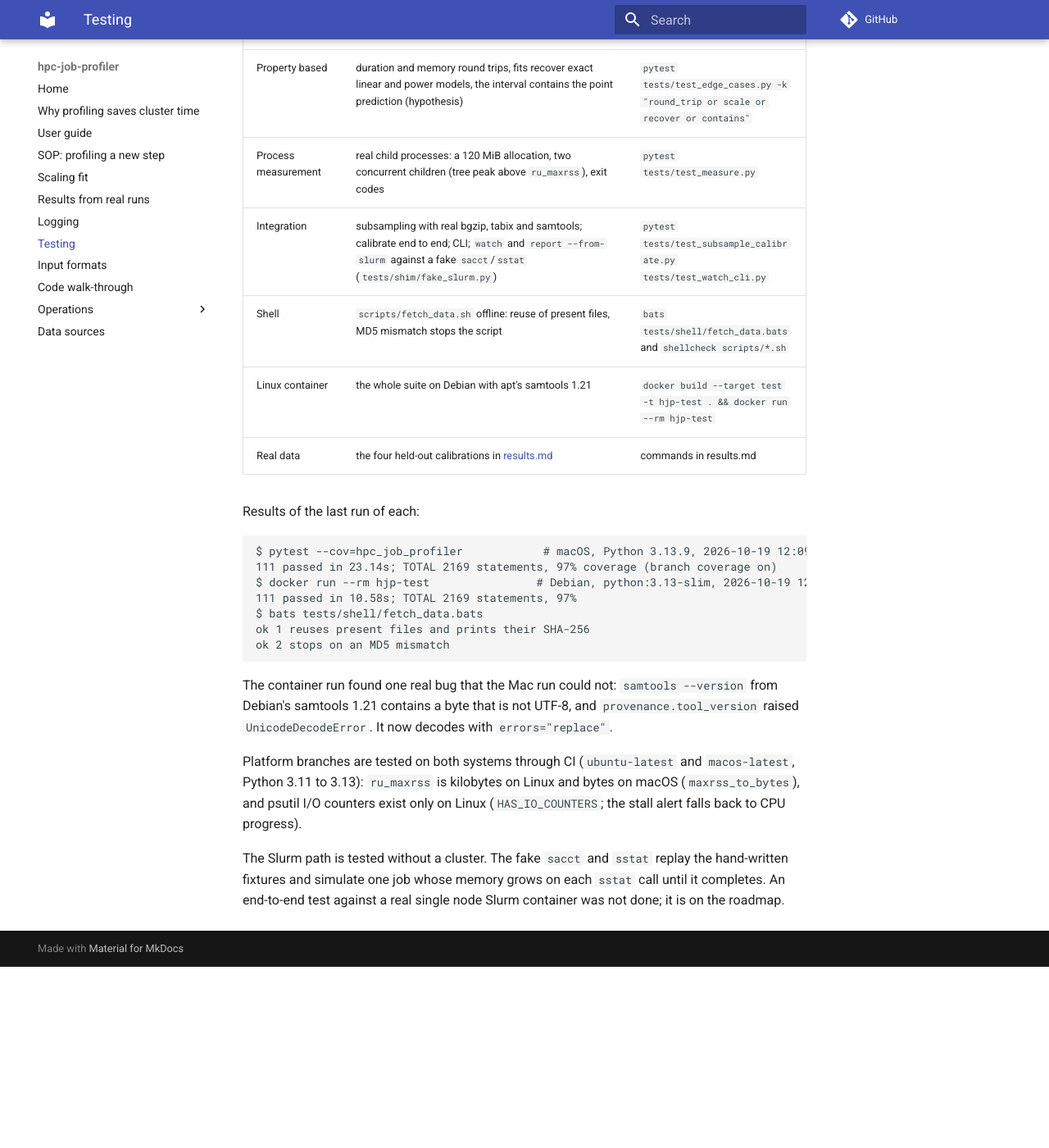
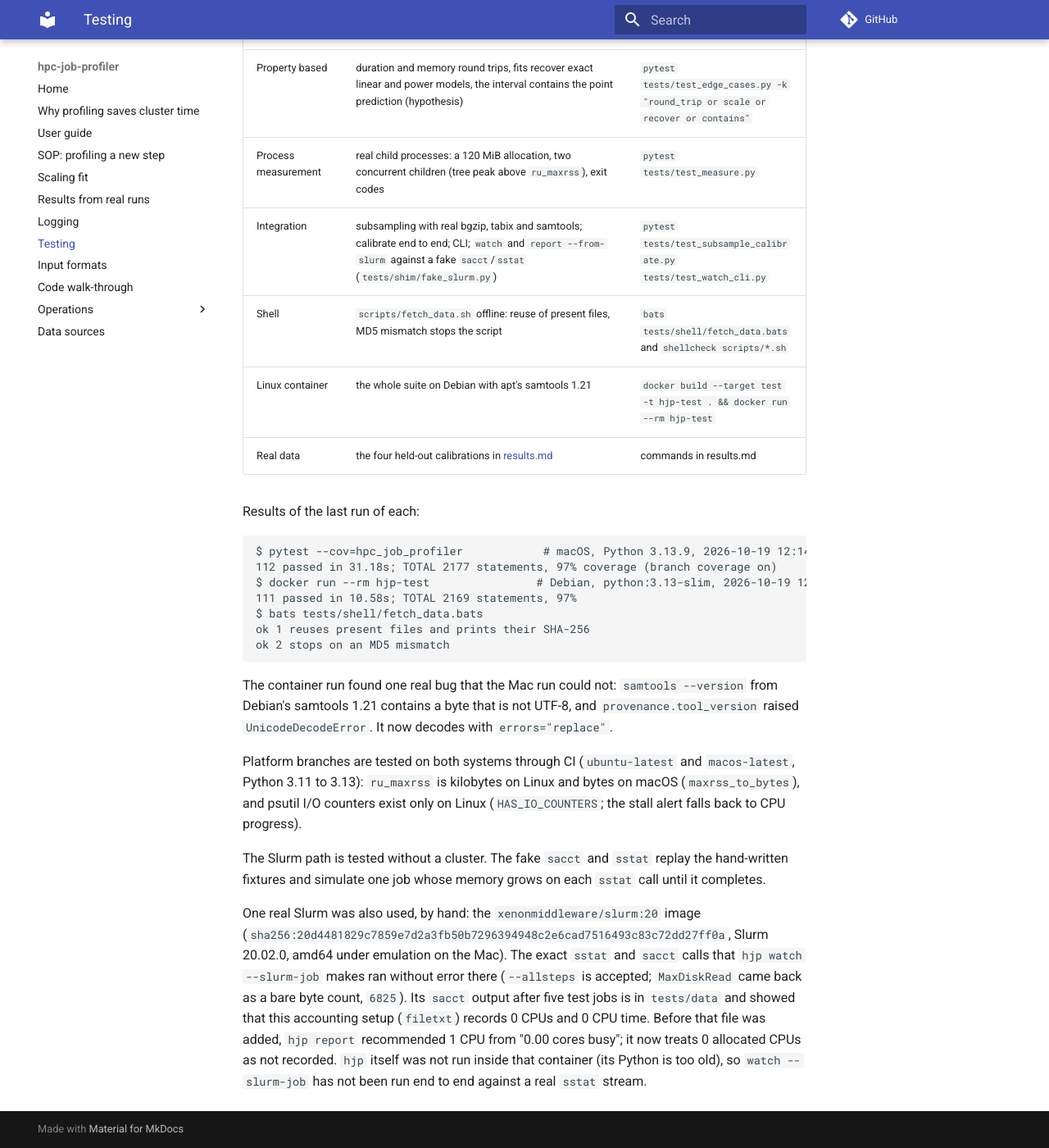
Before and after one commit to Daneshpajouh/pipeprof, an MkDocs documentation site: the page built from docs/testing.md, in a window 1280 px wide and 1400 px high, scrolled down 487 px. Shown: the whole window at 82% size. Built offline with MkDocs 1.6.1 and Material for MkDocs 9.7.7, drawn with Linux system fonts in a browser that asks for light colours; comment, search, counter and statistics services are not loaded; before the commit the page ends 1666 px from its top, so only the background shows below that.

Commit message:
Treat zero-CPU sacct rows as missing; add real Slurm 20.02 output
Recorded from the xenonmiddleware/slurm:20 container. Its filetxt
accounting stores AllocCPUS 0 and TotalCPU 0, which made the report
recommend 1 CPU from no data.

````diff
--- a/docs/testing.md
+++ b/docs/testing.md
@@ -17,8 +17,8 @@ on macOS and in the `python:3.13-slim` Linux container.
 Results of the last run of each:
 
 ```
-$ pytest --cov=hpc_job_profiler            # macOS, Python 3.13.9, 2026-10-19 12:09
-111 passed in 23.14s; TOTAL 2169 statements, 97% coverage (branch coverage on)
+$ pytest --cov=hpc_job_profiler            # macOS, Python 3.13.9, 2026-10-19 12:14
+112 passed in 31.18s; TOTAL 2177 statements, 97% coverage (branch coverage on)
 $ docker run --rm hjp-test                # Debian, python:3.13-slim, 2026-10-19 12:11
 111 passed in 10.58s; TOTAL 2169 statements, 97%
 $ bats tests/shell/fetch_data.bats
@@ -38,5 +38,16 @@ Linux (`HAS_IO_COUNTERS`; the stall alert falls back to CPU progress).
 
 The Slurm path is tested without a cluster. The fake `sacct` and `sstat`
 replay the hand-written fixtures and simulate one job whose memory grows on
-each `sstat` call until it completes. An end-to-end test against a real
-single node Slurm container was not done; it is on the roadmap.
+each `sstat` call until it completes.
+
+One real Slurm was also used, by hand: the `xenonmiddleware/slurm:20` image
+(`sha256:20d4481829c7859e7d2a3fb50b7296394948c2e6cad7516493c83c72dd27ff0a`,
+Slurm 20.02.0, amd64 under emulation on the Mac). The exact `sstat` and
+`sacct` calls that `hjp watch --slurm-job` makes ran without error there
+(`--allsteps` is accepted; `MaxDiskRead` came back as a bare byte count,
+`6825`). Its `sacct` output after five test jobs is in `tests/data` and showed
+that this accounting setup (`filetxt`) records 0 CPUs and 0 CPU time. Before
+that file was added, `hjp report` recommended 1 CPU from "0.00 cores busy";
+it now treats 0 allocated CPUs as not recorded. `hjp` itself was not run
+inside that container (its Python is too old), so `watch --slurm-job` has
+not been run end to end against a real `sstat` stream.
````
Also changed, not shown: CHANGELOG.md (+2 -0 lines), ROADMAP.md (+4 -3 lines), 3 other files.
